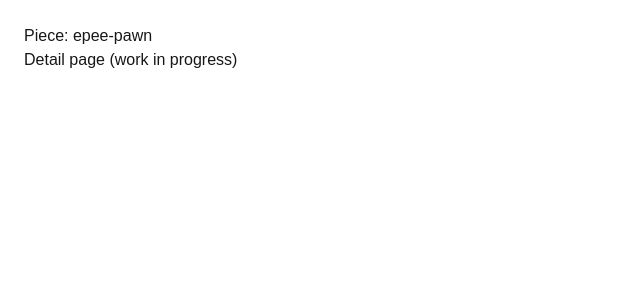
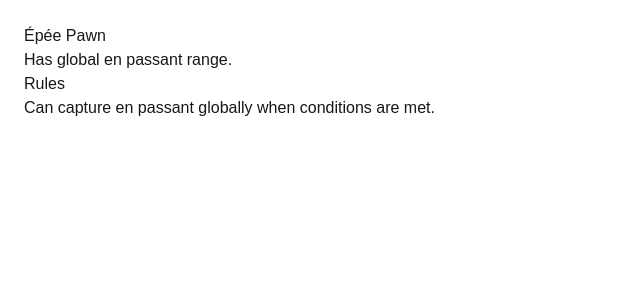
Before and after one commit to teremno/pixie-chess-guide, a Next.js app in the folder web/: page /pieces/epee-pawn in a window 1280 px wide. Shown: the top 300 px of the page, without its empty margins (0-640 px from the left). Built offline with nearby package versions, Linux system fonts and the light colour scheme.

Commit message:
Fix dynamic params handling in Next.js 16

```diff
--- a/web/app/pieces/[id]/page.tsx
+++ b/web/app/pieces/[id]/page.tsx
@@ -1,8 +1,32 @@
-export default function PieceDetailPage({ params }: { params: { id: string } }) {
+import pieces from "@/data/pieces.json";
+
+export default async function PieceDetailPage({ params }: { params: Promise<{ id: string }> }) {
+    const { id } = await params;
+    const piece = pieces.find((p) => p.id === id);
+
+    if (!piece) {
+        return (
+            <main style={{ padding: 24 }}>
+                <h1>Piece not found</h1>
+                <p><strong>DEBUG INFO:</strong></p>
+                <p>Params ID: {id}</p>
+                <p>Available IDs: {pieces.map(p => p.id).join(", ")}</p>
+                <p>Total pieces: {pieces.length}</p>
+            </main>
+        );
+    }
+
     return (
         <main style={{ padding: 24 }}>
-            <h1>Piece: {params.id}</h1>
-            <p>Detail page (work in progress)</p>
+            <h1>{piece.name}</h1>
+            <p>{piece.short}</p>
+
+            <h3>Rules</h3>
+            <ul>
+                {piece.rules.map((rule, index) => (
+                    <li key={index}>{rule}</li>
+                ))}
+            </ul>
         </main>
     );
 }
--- a/web/app/pieces/page.tsx
+++ b/web/app/pieces/page.tsx
@@ -1,8 +1,23 @@
+import pieces from "@/data/pieces.json";
+import Link from "next/link";
+
 export default function PiecesPage() {
     return (
         <main style={{ padding: 24 }}>
             <h1>Pieces</h1>
-            <p>Catalog page (work in progress)</p>
+
+            <ul>
+                {pieces.map((piece) => (
+                    <li key={piece.id} style={{ marginBottom: 12 }}>
+                        <Link href={`/pieces/${piece.id}`}>
+                            <strong>{piece.name}</strong>
+                        </Link>
+
+                        <br />
+                        {piece.short}
+                    </li>
+                ))}
+            </ul>
         </main>
     );
 }
--- /dev/null
+++ b/web/data/pieces.json
@@ -0,0 +1,12 @@
+[
+    {
+        "id": "epee-pawn",
+        "name": "Épée Pawn",
+        "type": "pawn",
+        "short": "Has global en passant range.",
+        "rules": [
+            "Can capture en passant globally when conditions are met."
+        ],
+        "updated": "2026-01-27"
+    }
+]
```
